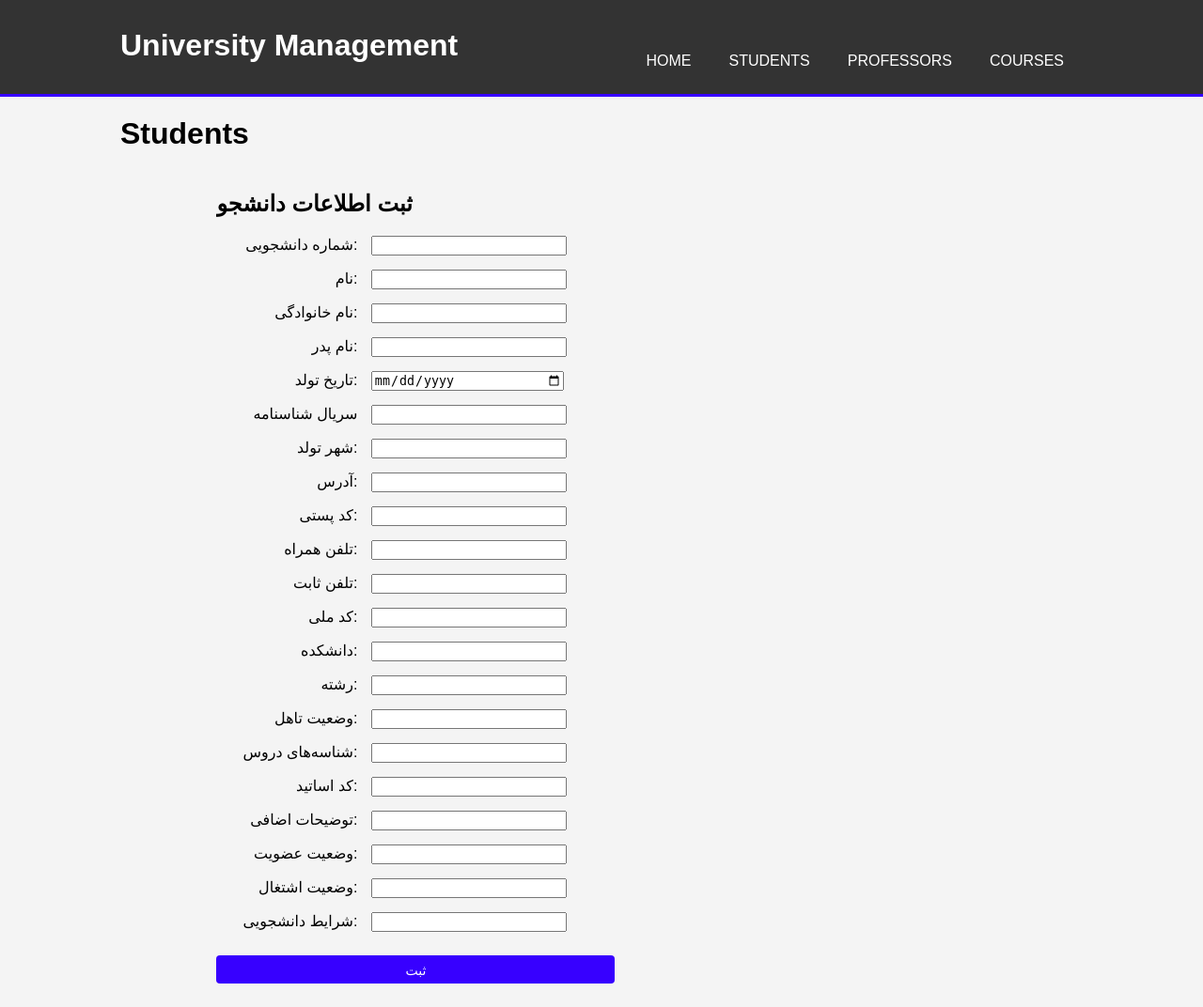
After one commit to erfnrf/uni-.., a FastAPI app: template templates/index-students.html in a window 1280 px wide. The commit adds this page. Shown: the whole page at 94% size. Run offline with FastAPI, Linux system fonts and the light colour scheme; the template is opened without the code that fills it, so the values that code supplies are empty.

Commit message:
nope 20%

```diff
--- a/app/main.py
+++ b/app/main.py
@@ -39,3 +39,7 @@ app.include_router(courses.router)
 @app.get("/",)
 def read_root(request: Request):
     return templates.TemplateResponse("index.html", {"request": request})
+
+@app.get("/students")
+def read_root(request: Request):
+    return templates.TemplateResponse("index-students.html", {"request": request})
--- a/static/style.css
+++ b/static/style.css
@@ -16,7 +16,7 @@ header {
     color: #fff;
     padding-top: 30px;
     min-height: 70px;
-    border-bottom: #77cc6d 3px solid;
+    border-bottom: #3700ff 3px solid;
 }
 
 header a {
@@ -54,10 +54,10 @@ button, input[type="submit"] {
     display: inline-block;
     height: 30px;
     margin: 10px 0;
-    padding: 0 20px;
+    padding: 0 200px;
     vertical-align: middle;
     white-space: nowrap;
-    background: #77cc6d;
+    background: #3700ff;
     border: 1px solid transparent;
     border-radius: 4px;
     font-size: 14px;
--- /dev/null
+++ b/templates/index-students.html
@@ -0,0 +1,137 @@
+<!DOCTYPE html>
+<html lang="en">
+<head>
+    <meta charset="UTF-8">
+    <meta name="viewport" content="width=device-width, initial-scale=1.0">
+    <title>Students - University Management</title>
+    <link rel="stylesheet" href="/static/style.css">
+    <style>
+        .form-group {
+            margin-bottom: 15px;
+        }
+        .form-group label {
+            display: inline-block;
+            width: 150px; /* تنظیم عرض برچسب */
+            text-align: right;
+            margin-right: 10px; /* فاصله بین برچسب و ورودی */
+        }
+        .form-group input {
+            width: 200px; /* تنظیم عرض ورودی */
+        }
+    </style>
+</head>
+<body>
+    <header>
+        <div class="container">
+            <div id="branding">
+                <h1>University Management</h1>
+            </div>
+            <nav>
+                <ul>
+                    <li><a href="/">Home</a></li>
+                    <li class="current"><a href="/students">Students</a></li>
+                    <li><a href="/professors">Professors</a></li>
+                    <li><a href="/courses">Courses</a></li>
+                </ul>
+            </nav>
+        </div>
+    </header>
+
+    <div class="container">
+        <h1>Students</h1>
+        <div class="container">
+            <h2>ثبت اطلاعات دانشجو</h2>
+            <form action="/submit_student_info" method="POST">
+                <div class="form-group">
+                    <label for="st_id">شماره دانشجویی:</label>
+                    <input type="text" id="st_id" name="student_id" required autocomplete="off">
+                </div>
+                <div class="form-group">
+                    <label for="f_name">نام:</label>
+                    <input type="text" id="f_name" name="first_name" required autocomplete="off">
+                </div>
+                <div class="form-group">
+                    <label for="l_name">نام خانوادگی:</label>
+                    <input type="text" id="l_name" name="last_name" required autocomplete="off">
+                </div>
+                <div class="form-group">
+                    <label for="father_name">نام پدر:</label>
+                    <input type="text" id="father_name" name="father_name" required autocomplete="off">
+                </div>
+                <div class="form-group">
+                    <label for="birth_date">تاریخ تولد:</label>
+                    <input type="date" id="birth_date" name="birth_date" required autocomplete="off">
+                </div>
+                <div class="form-group">
+                    <label for="study_period">سریال شناسنامه</label>
+                    <input type="text" id="serial" name="serial" required autocomplete="off">
+                </div>
+                <div class="form-group">
+                    <label for="city_of_birth">شهر تولد:</label>
+                    <input type="text" id="city_of_birth" name="city_of_birth" required autocomplete="off">
+                </div>
+                <div class="form-group">
+                    <label for="address">آدرس:</label>
+                    <input type="text" id="address" name="address" required autocomplete="off">
+                </div>
+                <div class="form-group">
+                    <label for="postal_code">کد پستی:</label>
+                    <input type="text" id="postal_code" name="postal_code" required autocomplete="off">
+                </div>
+                <div class="form-group">
+                    <label for="phone_number">تلفن همراه:</label>
+                    <input type="text" id="phone_number" name="phone_number" required autocomplete="off">
+                </div>
+                <div class="form-group">
+                    <label for="home_phone">تلفن ثابت:</label>
+                    <input type="text" id="home_phone" name="home_phone" required autocomplete="off">
+                </div>
+                <div class="form-group">
+                    <label for="national_id">کد ملی:</label>
+                    <input type="text" id="national_id" name="national_id" required autocomplete="off">
+                </div>
+                <div class="form-group">
+                    <label for="department">دانشکده:</label>
+                    <input type="text" id="department" name="department" required autocomplete="off">
+                </div>
+                <div class="form-group">
+                    <label for="major">رشته:</label>
+                    <input type="text" id="major" name="major" required autocomplete="off">
+                </div>
+                <div class="form-group">
+                    <label for="married">وضعیت تاهل:</label>
+                    <input type="text" id="married" name="married" required autocomplete="off">
+                </div>
+                <div class="form-group">
+                    <label for="student_course_ids">شناسه‌های دروس:</label>
+                    <input type="text" id="student_course_ids" name="student_course_ids" required autocomplete="off">
+                </div>
+                <div class="form-group">
+                    <label for="professor_ids">کد اساتید:</label>
+                    <input type="text" id="professor_ids" name="professor_ids" required autocomplete="off">
+                </div>
+                <div class="form-group">
+                    <label for="extra_info">توضیحات اضافی:</label>
+                    <input type="text" id="extra_info" name="extra_info" required autocomplete="off">
+                </div>
+                <div class="form-group">
+                    <label for="membership_status">وضعیت عضویت:</label>
+                    <input type="text" id="membership_status" name="membership_status" required autocomplete="off">
+                </div>
+                <div class="form-group">
+                    <label for="employment_status">وضعیت اشتغال:</label>
+                    <input type="text" id="employment_status" name="employment_status" required autocomplete="off">
+                </div>
+                <div class="form-group">
+                    <label for="student_condition">شرایط دانشجویی:</label>
+                    <input type="text" id="student_condition" name="student_condition" required autocomplete="off">
+                </div>
+
+                <div class="form-group">
+                    <button type="submit">ثبت</button>
+                </div>
+            </form>
+        </div>
+    </div>
+</body>
+</html>
```
